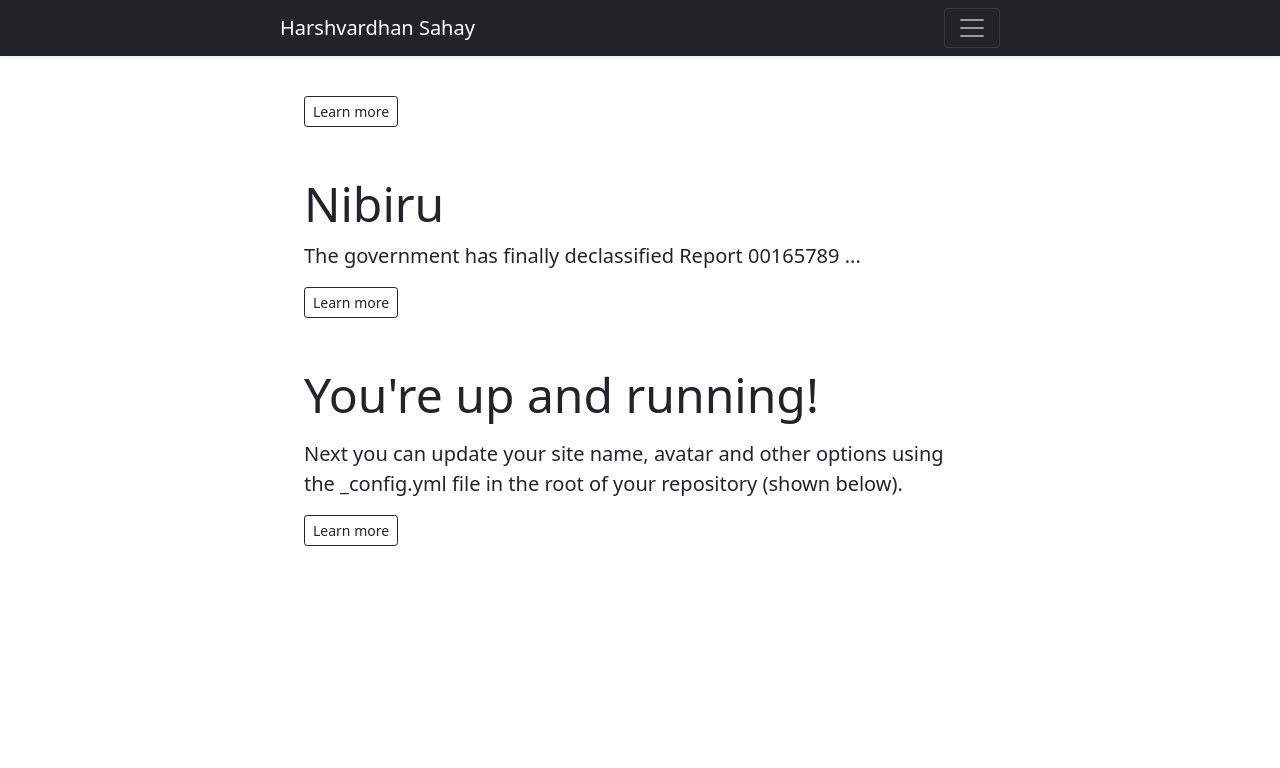
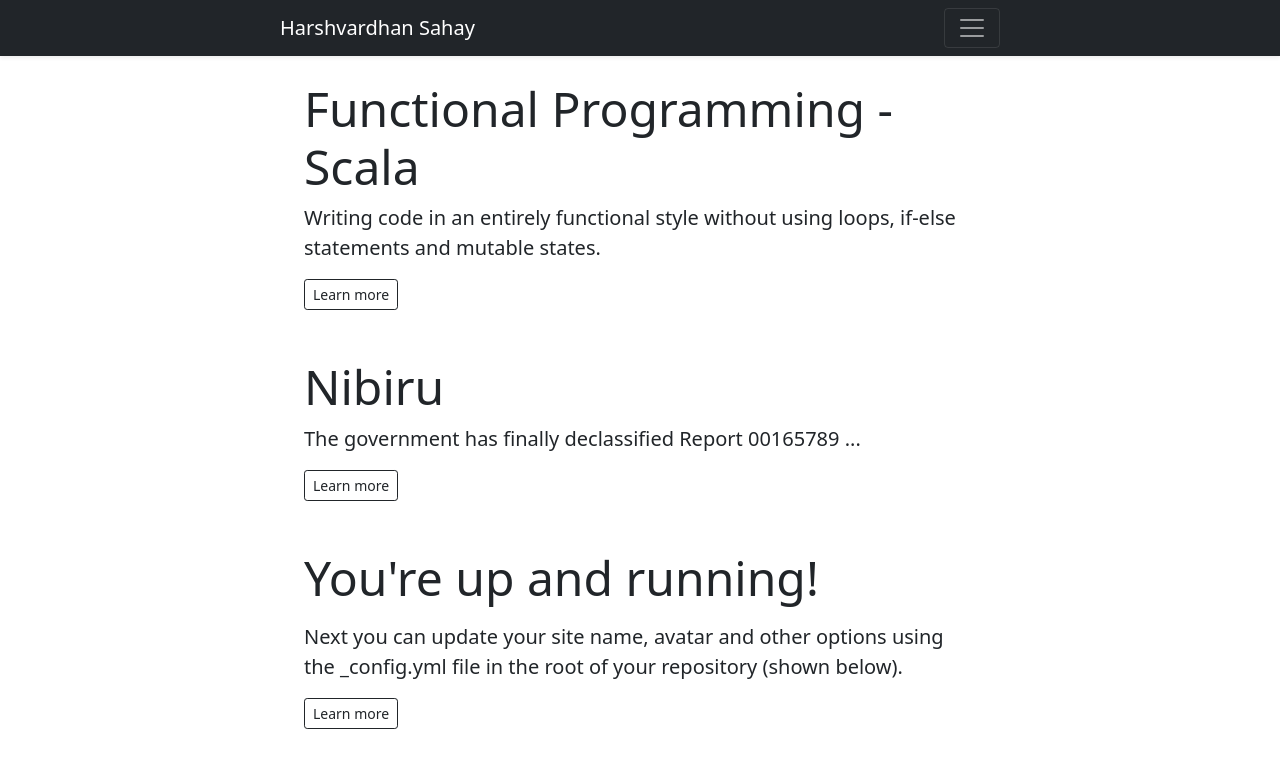
Before and after one commit to bhvima/bhvima.github.io, a Jekyll site: the page built from index.html, in a window 1280 px wide. Shown: the top 768 px of the page. Built offline with Jekyll 4.4.1, drawn with Linux system fonts in a browser that asks for light colours.

Commit message:
Update 2022-1-1-Functional-Programming.md

```diff
--- a/_posts/2022-1-1-Functional-Programming.md
+++ b/_posts/2022-1-1-Functional-Programming.md
@@ -1,6 +1,7 @@
 ---
 layout: post
-title: Functional Programming : Scala
+title: Functional Programming - Scala
+excerpt: Writing code in an entirely functional style without using loops, if-else statements and mutable states.
 ---
 
 Scala is a multi-paradigm language - a mix of both object oriented and functional styles. Now let us strip the object oriented programming aspect and write code in an entirely functional style.
```
